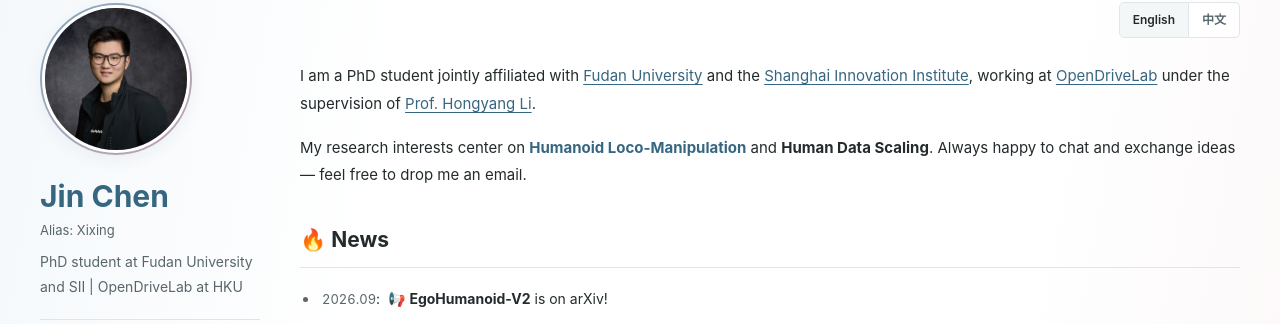
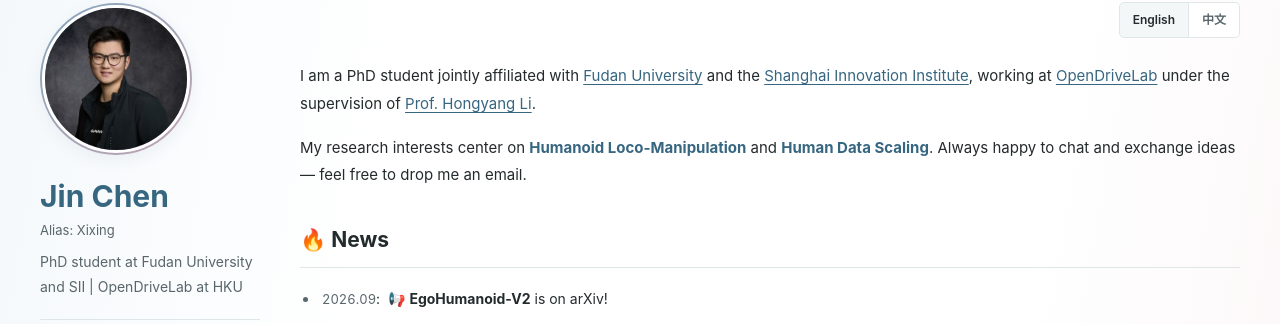
Before and after one commit to JinChen0056/jinchen0056.github.io, a Jekyll site: the page built from _pages/about.md, in a window 1280 px wide and 1400 px high. Shown: the part 101-425 px from the top of the window. Built offline with Jekyll 4.4.1, drawn with Linux system fonts in a browser that asks for light colours.

Commit message:
Unify research interest highlights in blue

```diff
--- a/_includes/head/custom.html
+++ b/_includes/head/custom.html
@@ -8,7 +8,7 @@
 <meta name="msapplication-TileImage" content="{{ '/images/icon-jc-192.png' | relative_url }}">
 <meta name="theme-color" content="#ffffff">
 <link rel="stylesheet" href="assets/css/academicons.css"/>
-<link rel="stylesheet" href="{{ '/assets/css/homepage.css' | relative_url }}?v=20261010-filter"/>
+<link rel="stylesheet" href="{{ '/assets/css/homepage.css' | relative_url }}?v=20261014-research"/>
 
 <script type="text/x-mathjax-config"> MathJax.Hub.Config({ TeX: { equationNumbers: { autoNumber: "all" } } }); </script>
 <script type="text/x-mathjax-config">
--- a/assets/css/homepage.css
+++ b/assets/css/homepage.css
@@ -107,8 +107,7 @@
 .author__urls li i { color: var(--color-accent); }
 .page__content .language-switcher button { background: var(--color-glass); }
 .page__content .language-switcher button.active { background: var(--color-surface); border-color: var(--color-rule); color: var(--color-ink); }
-.lang-panel > p:nth-of-type(2) strong { color: var(--color-ink); }
-.lang-panel > p:nth-of-type(2) strong:first-child { color: var(--color-accent); }
+.lang-panel > p:nth-of-type(2) strong { color: var(--color-accent); }
 .page__content h1 {
   --section-color: var(--color-cyan);
   position: relative; padding-left: 0; border-bottom: 0; padding-bottom: 14px;
```
